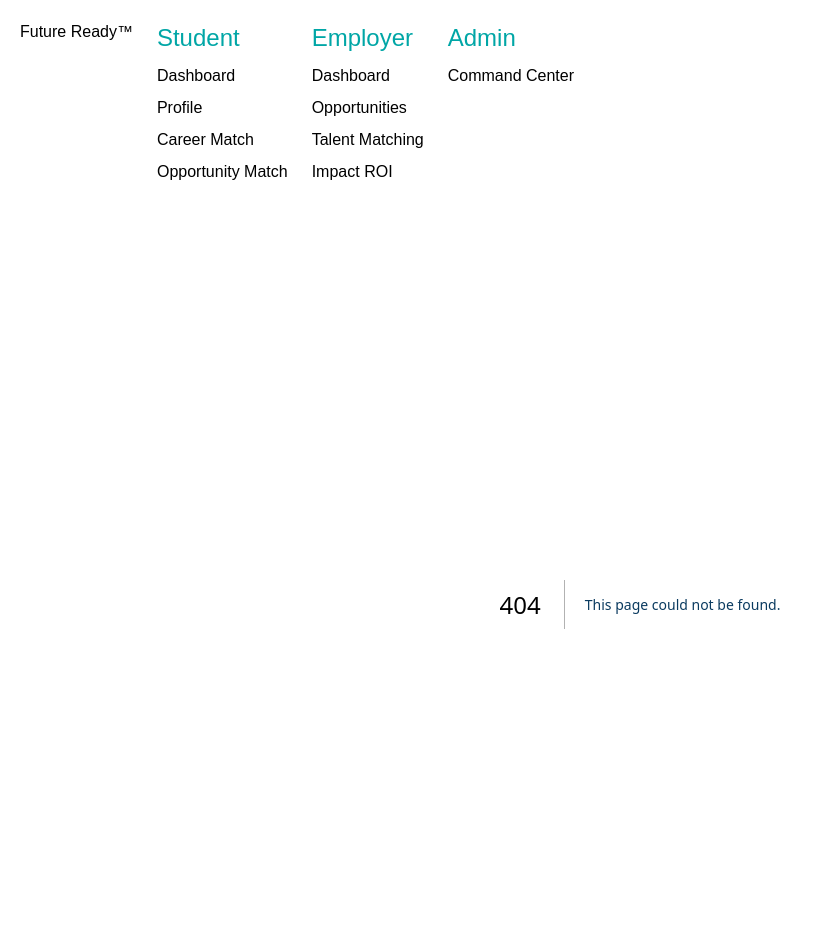
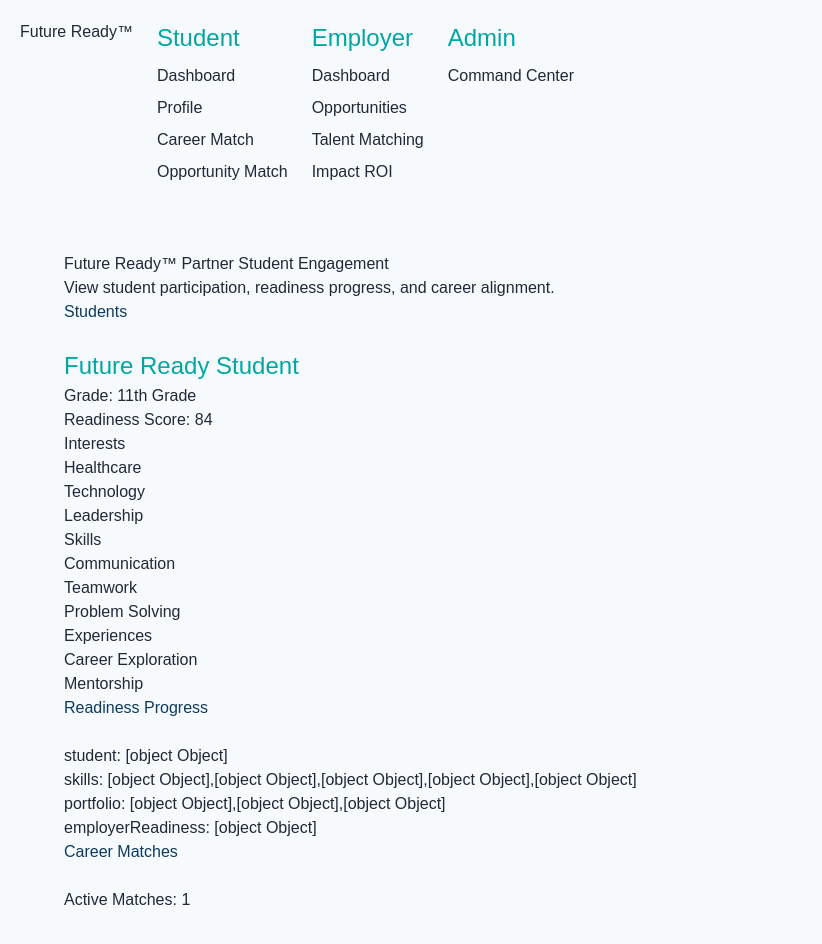
Before and after one commit to Link-Lake-Norman/Build6-, a Next.js app: page /partner-portal/students in a window 1280 px wide. Before the commit this address had no page. Shown: the top 944 px of the page, without its empty margins (0-822 px from the left). Built offline with nearby package versions, Linux system fonts and the light colour scheme.

Commit message:
Connect partner student view to student data model

```diff
--- /dev/null
+++ b/app/partner-portal/students/page.tsx
@@ -0,0 +1,118 @@
+import { students } from "@/content/students";
+import { readiness } from "@/content/readiness";
+import { matches } from "@/content/matches";
+
+export default function PartnerStudentsPage() {
+
+  return (
+    <main>
+
+      <h1>
+        Future Ready™ Partner Student Engagement
+      </h1>
+
+      <p>
+        View student participation, readiness progress, and career alignment.
+      </p>
+
+
+      <section>
+
+        <h2>
+          Students
+        </h2>
+
+        {students.map((student) => (
+
+          <article key={student.id}>
+
+            <h3>
+              {student.name}
+            </h3>
+
+            <p>
+              Grade: {student.grade}
+            </p>
+
+            <p>
+              Readiness Score: {student.readinessScore}
+            </p>
+
+
+            <h4>
+              Interests
+            </h4>
+
+            {student.interests.map((interest) => (
+
+              <p key={interest}>
+                {interest}
+              </p>
+
+            ))}
+
+
+            <h4>
+              Skills
+            </h4>
+
+            {student.skills.map((skill) => (
+
+              <p key={skill}>
+                {skill}
+              </p>
+
+            ))}
+
+
+            <h4>
+              Experiences
+            </h4>
+
+            {student.experiences.map((experience) => (
+
+              <p key={experience}>
+                {experience}
+              </p>
+
+            ))}
+
+          </article>
+
+        ))}
+
+      </section>
+
+
+      <section>
+
+        <h2>
+          Readiness Progress
+        </h2>
+
+        {Object.entries(readiness).map(([key, value]) => (
+
+          <p key={key}>
+            {key}: {String(value)}
+          </p>
+
+        ))}
+
+      </section>
+
+
+      <section>
+
+        <h2>
+          Career Matches
+        </h2>
+
+        <p>
+          Active Matches: {matches.length}
+        </p>
+
+      </section>
+
+    </main>
+  );
+}
```
